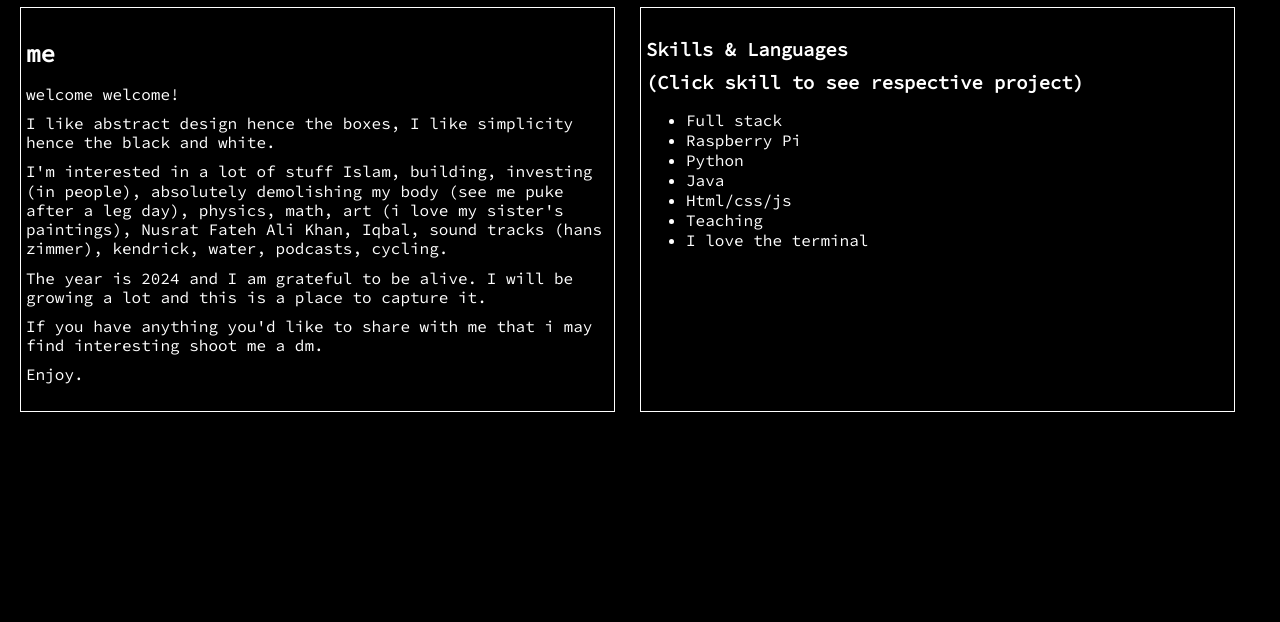
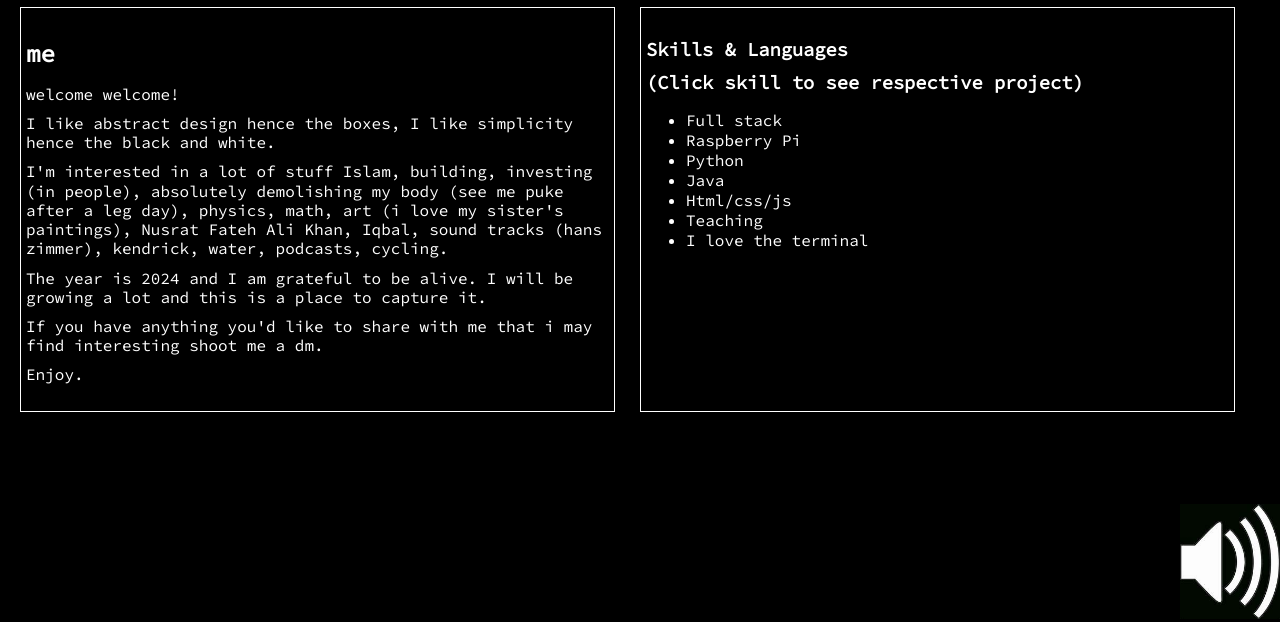
Before and after one commit to notabd7/site, a plain HTML site: page index.html in a window 1280 px wide. Shown: the part 178-800 px from the top of the page. Drawn offline with Linux system fonts and the light colour scheme; files whose address does not match are found by name.

Commit message:
anthem and zyzz

```diff
--- a/index.html
+++ b/index.html
@@ -18,6 +18,7 @@
             color: white;
             margin: 0;
             padding: 20px;
+            cursor: url('./media/zyzz_dingboard.png'), auto;
         }
 
         .headContainer {
@@ -83,6 +84,20 @@
             display: block;
             margin-bottom: 10px; /* Adjust the value as needed */
         }
+        .play-button {
+            border: none;
+            padding: 0;
+            cursor: pointer;
+            background: none;
+            position: absolute;
+            bottom: 0vh;
+            right: 0vb;
+        }
+
+        .play-button img {
+            width: 100px; /* Adjust the size as needed */
+            height: auto;
+        }
     </style>
 </head>
 <body>
@@ -136,5 +151,25 @@
             <img src="./media/abdullah.jpg">
         </a>
     </div>
+    <audio id="music" src="./media/anthem.mp3"></audio>
+
+    <button class="play-button" onclick="toggleMusic()">
+        <img src="./media/anthembutton.jpeg" alt="Play Music">
+    </button>
+
+    <script>
+       function toggleMusic() {
+            var audio = document.getElementById('music');
+            var buttonImage = document.getElementById('playButtonImage');
+
+            if (audio.paused) {
+                audio.play();
+                buttonImage.src = './media/pausebutton.jpeg'; // Image for pause
+            } else {
+                audio.pause();
+                buttonImage.src = './media/anthembutton.jpeg'; // Image for play
+            }
+        }
+    </script>
 </body>
 </html>
```
Also changed, not shown: media/anthembutton.jpeg (added), media/zyzz.jpeg (added), media/zyzz_dingboard.png (added), 1 other file.
